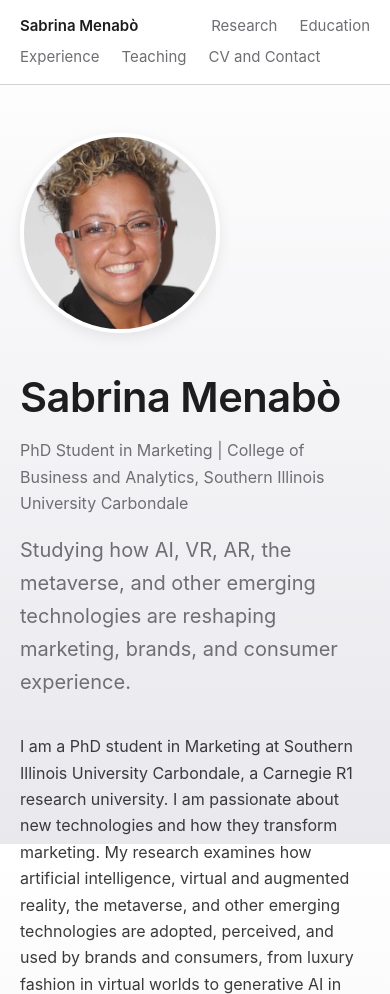
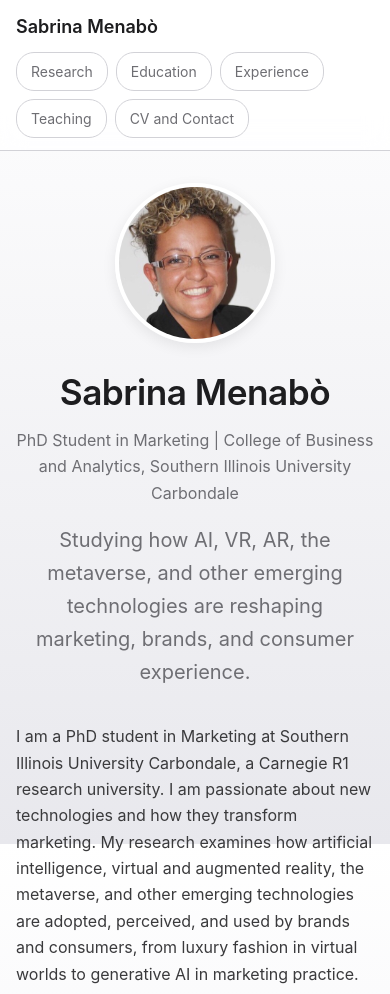
Before and after one commit to sabrinamenabo/sabrinamenabo.github.io, a plain HTML site: page index.html in a window 390 px wide. Shown: the top 994 px of the page. Drawn offline with Linux system fonts and the light colour scheme.

Commit message:
Update style.css

```diff
--- a/style.css
+++ b/style.css
@@ -28,3 +28,15 @@ p{color:#3a3a3c}
 .btn:hover{background:var(--btnhover)}
 footer{text-align:center;color:var(--muted);font-size:13px;padding:24px;border-top:1px solid var(--line)}
 ul{padding-left:20px}
+@media (max-width:600px){
+header{position:static}
+nav{padding:12px 16px;gap:8px}
+nav .name{flex-basis:100%;font-size:18px;margin-bottom:2px}
+nav a:not(.name){padding:7px 14px;border:1px solid var(--line);border-radius:18px;background:rgba(255,255,255,.7);font-size:14px}
+nav a.active{background:var(--ink);color:#fff;border-color:var(--ink)}
+main{padding:32px 16px 48px}
+.hero{justify-content:center;text-align:center;gap:20px}
+.hero img{width:160px;height:160px}
+h1{font-size:2.2rem}
+h2{font-size:1.8rem}
+}
```
